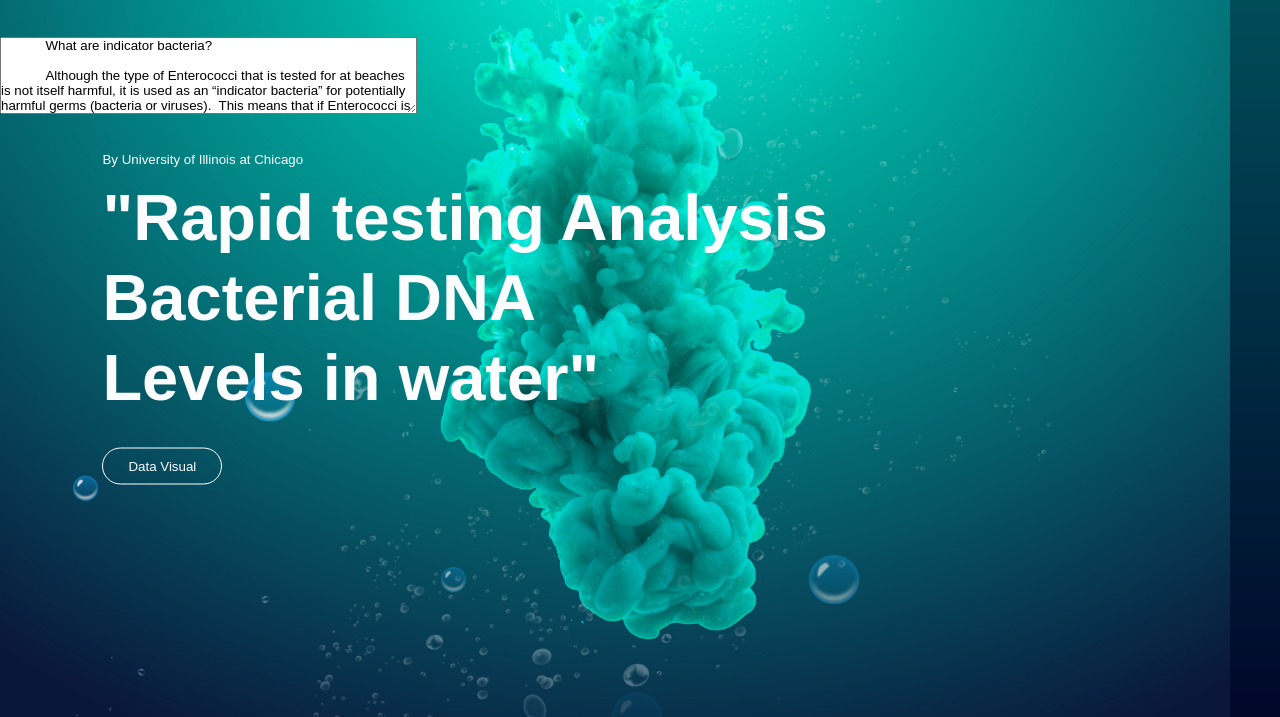
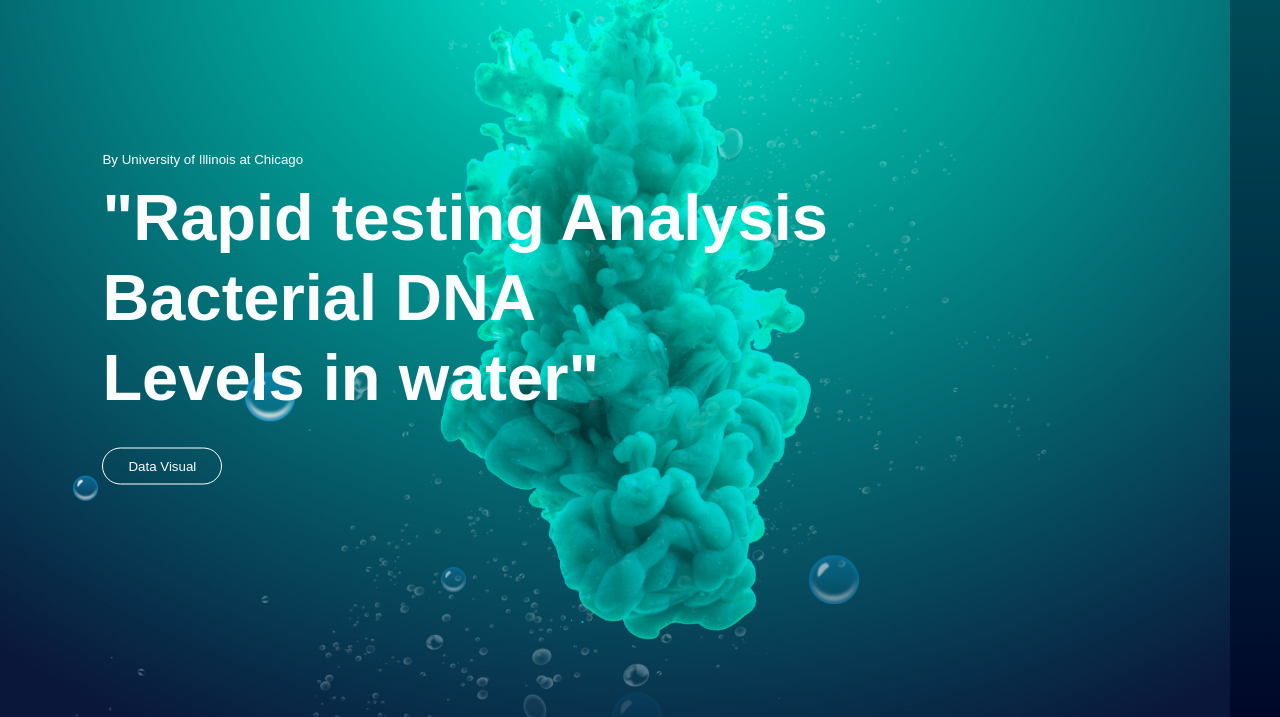
Before and after one commit to qsun21/project2, a plain HTML site: page index.html in a window 1280 px wide. Shown: the part 83-800 px from the top of the page. Drawn offline with Linux system fonts and the light colour scheme.

Commit message:
fix html

```diff
--- a/index.html
+++ b/index.html
@@ -20,24 +20,8 @@
             Bacterial DNA<br>Levels in water"</h1>
             <a href="Charts/index.html"><button type="button">Data Visual</button></a>
         </div>
-        <div class="textarea">
-        <textarea cols="50" rows="5" style="overflow:auto;">
-            What are indicator bacteria?
 
-            Although the type of Enterococci that is tested for at beaches is not itself harmful, it is used as an “indicator bacteria” for potentially harmful germs (bacteria or viruses).  This means that if Enterococci is found, there is a statistical likelihood that other germs may be present.
 
-            The sheer variety of germs that could be found in the environment and their low concentrations make it very difficult and expensive to test for each individual organism.  To protect public health, the Environmental Protection Agency (EPA) has conducted studies that provide a statistical link between the risk of getting sick and the presence of Enterococci above certain concentrations.
-
-            What causes high levels of indicator bacteria?
-
-            There are many unknown sources that can cause high levels of Enterococci in the water.  Studies have shown that potential sources include waste from gulls, pets and wildlife, high temperatures, severe weather, stormwater runoff, bacteria from the sand, and low lake levels. Research has suggested a strong link between high Enterococci levels and fecal droppings from ring-billed gulls and other birds, which is why feeding birds at the beach is prohibited and gull harassment techniques have been implemented at some sites that have a history of high levels of Enterococci.
-            The Park District also provides numerous lidded containers for trash and recyclable materials to decrease the available food source for these "nuisance species".
-            Additionally, the Chicago Park District Department of Natural Resources cleans each beach daily with a beach groomer.
-
-            How often is the water tested?
-            EPA guidance calls for municipalities to test recreational public beach waters at least once every week. The Chicago Park District tests beach waters for bacteria seven days per week using EPA’s newly established rapid test method. The rapid test method uses DNA detection of Enterococci instead of culturing live E. coli bacteria cells, and cuts the time required for test results from 18 to 24 hours to 4 hours. To help decrease Enterococci levels, the Chicago Park District uses an integrated approach of best management practices in an effort to minimize various sources of the bacteria.
-        </textarea>
-        </div>
         <div class="sidebar">
             <img src="menu.png" class="menu">
         </div>
```
